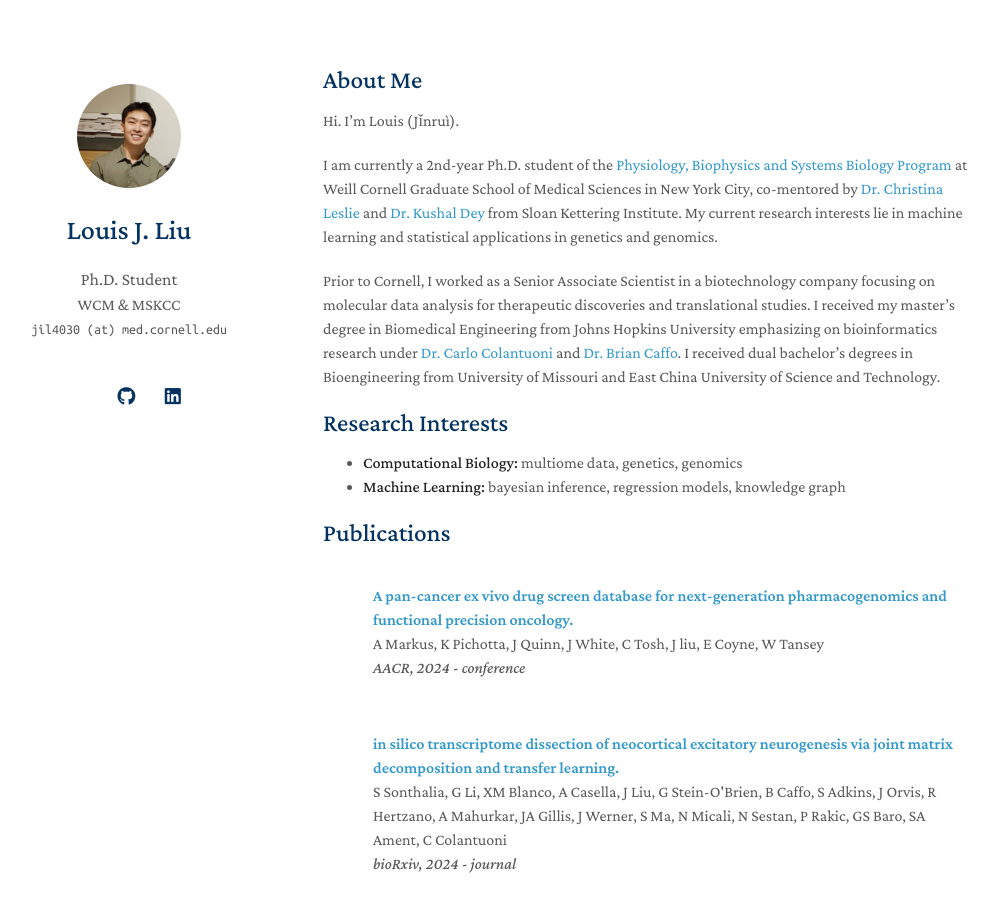
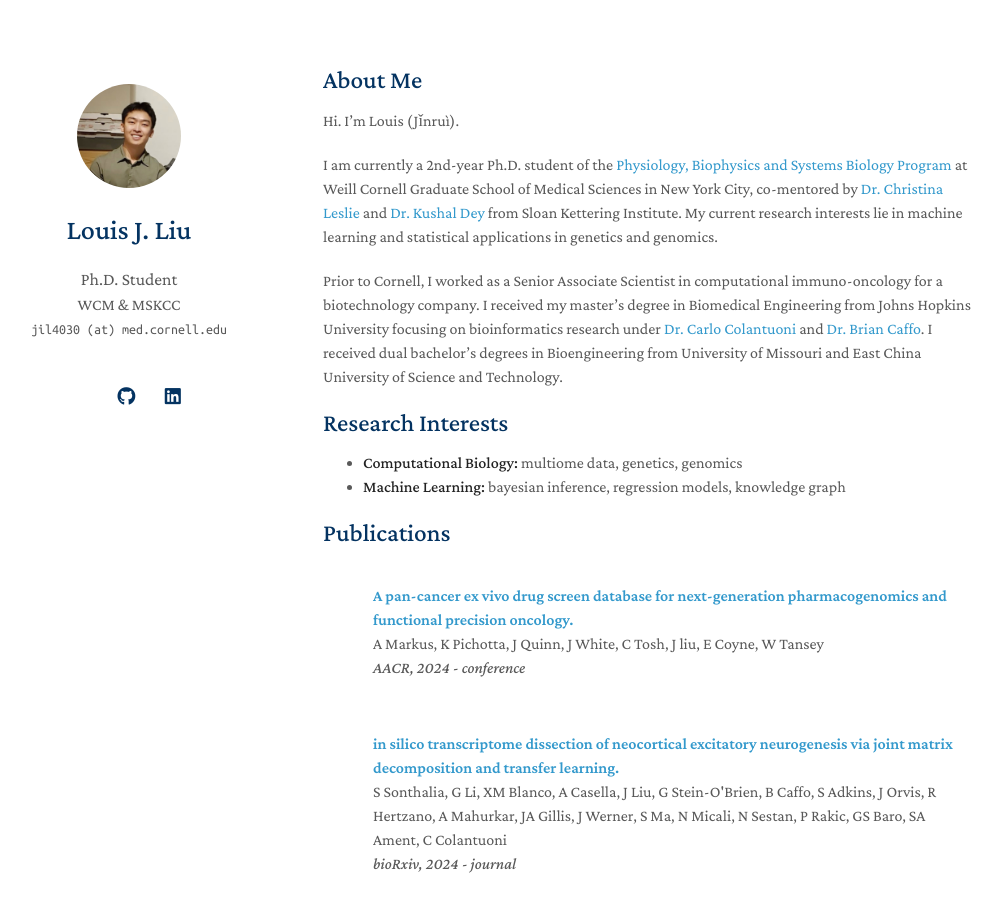
Before and after one commit to louis-jliu/louis-jliu.github.io, a Jekyll site: the page built from index.md, in a window 1280 px wide and 900 px high. Shown: the whole window, without its empty margins (147-1148 px from the left). Built offline with Jekyll 4.4.1, drawn with Linux system fonts in a browser that asks for light colours; nearby versions of some CDN libraries; a style sheet for code colours, icons or effects is not loaded; our own code applies the rules of GitHub Pages for plain Markdown files.

Commit message:
update bio

```diff
--- a/index.md
+++ b/index.md
@@ -8,7 +8,7 @@ Hi. I'm Louis (Jǐnruì).
 
 I am currently a 2nd-year Ph.D. student of the [Physiology, Biophysics and Systems Biology Program](https://gradschool.weill.cornell.edu/programs/physiology-biophysics-systems-biology-1) at Weill Cornell Graduate School of Medical Sciences in New York City, co-mentored by [Dr. Christina Leslie](https://www.mskcc.org/research/ski/labs/christina-leslie) and [Dr. Kushal Dey](https://www.mskcc.org/research/ski/labs/kushal-dey) from Sloan Kettering Institute. My current research interests lie in machine learning and statistical applications in genetics and genomics.
 
-Prior to Cornell, I worked as a Senior Associate Scientist in a biotechnology company focusing on molecular data analysis for therapeutic discoveries and translational studies. I received my master's degree in Biomedical Engineering from Johns Hopkins University emphasizing on bioinformatics research under [Dr. Carlo Colantuoni](https://www.hopkinsmedicine.org/profiles/details/carlo-colantuoni) and [Dr. Brian Caffo](https://sites.google.com/view/bcaffo/home). I received dual bachelor's degrees in Bioengineering from University of Missouri and East China University of Science and Technology.
+Prior to Cornell, I worked as a Senior Associate Scientist in computational immuno-oncology for a biotechnology company. I received my master's degree in Biomedical Engineering from Johns Hopkins University focusing on bioinformatics research under [Dr. Carlo Colantuoni](https://www.hopkinsmedicine.org/profiles/details/carlo-colantuoni) and [Dr. Brian Caffo](https://sites.google.com/view/bcaffo/home). I received dual bachelor's degrees in Bioengineering from University of Missouri and East China University of Science and Technology.
 
 ## Research Interests
 
```
